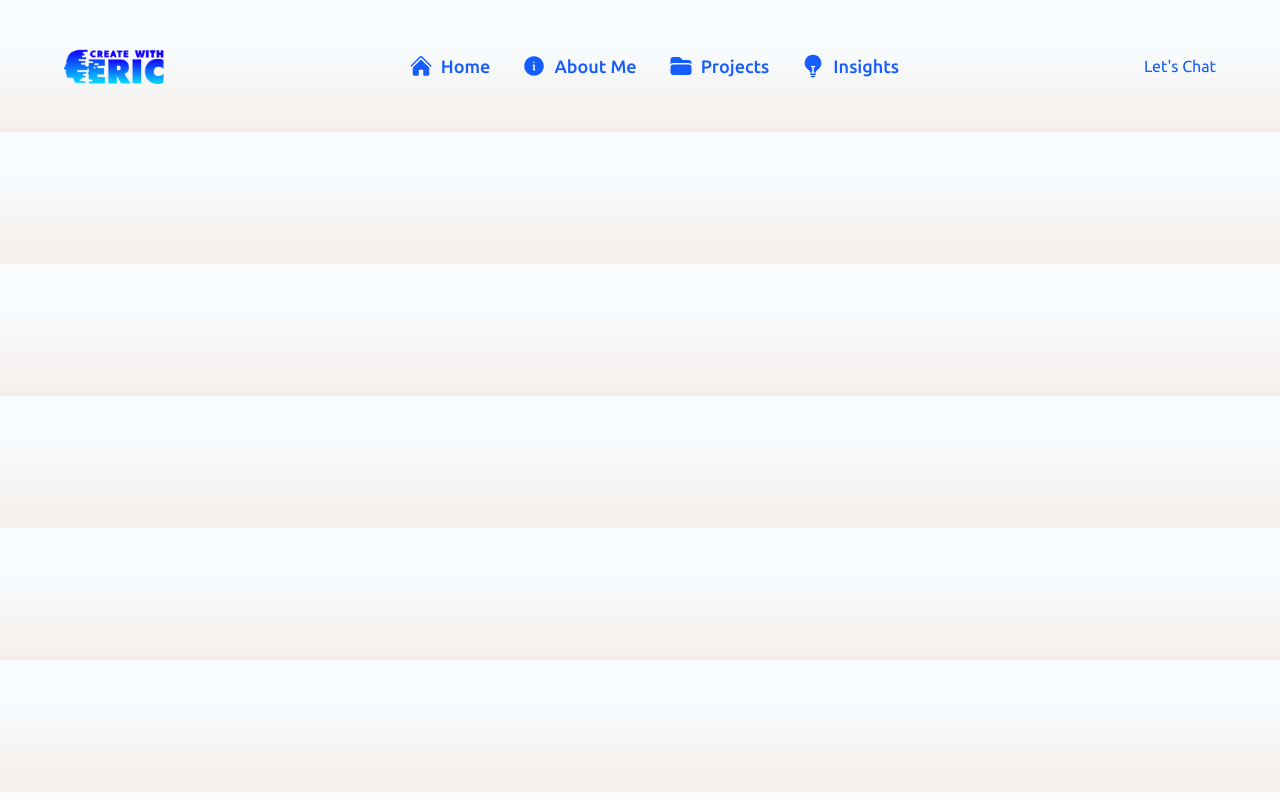
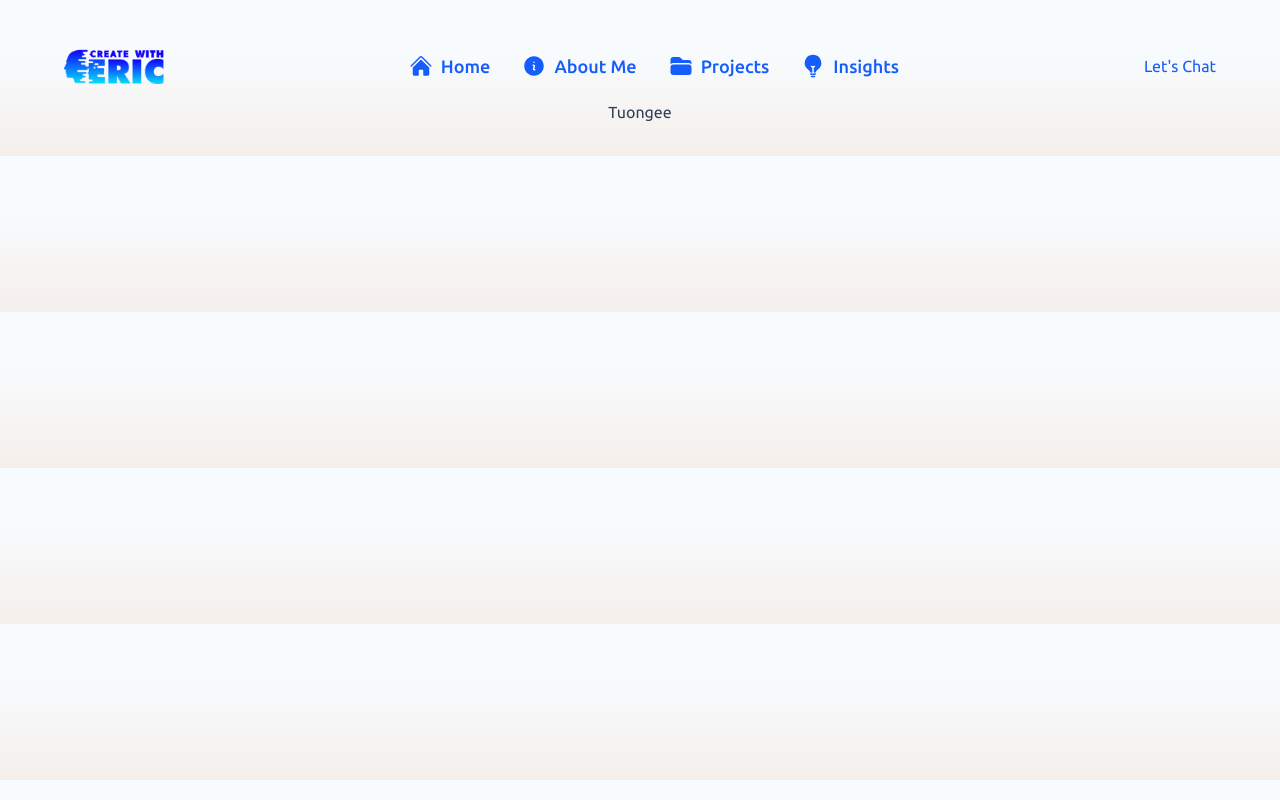
Before and after one commit to EricWanjohiMuturi/mysite, a React (Vite) app in the folder client/frontend/: page /contact in a window 1280 px wide. Built offline with nearby package versions, Linux system fonts and the light colour scheme.

Commit message:
Added the contact me view and created a route

```diff
--- a/client/frontend/src/App.tsx
+++ b/client/frontend/src/App.tsx
@@ -5,6 +5,7 @@ import Home from './Components/Views/Home'
 import About from './Components/Views/About'
 import Projects from './Components/Views/Projects'
 import Insights from './Components/Views/Insights'
+import Contactme from './Components/Views/Contactme'
 
 
 function App() {
@@ -19,6 +20,7 @@ function App() {
         <Route path='/about/' element={<About />} />
         <Route path='/projects/' element={<Projects />} />
         <Route path='/insights/' element={<Insights />} />
+        <Route path='/contact/' element={<Contactme />} />
       </Routes>
     </Router>
     </>
--- /dev/null
+++ b/client/frontend/src/Components/Views/Contactme.tsx
@@ -0,0 +1,11 @@
+//import React from 'react'
+
+const Contactme = () => {
+  return (
+    <>
+      <h1>Tuongee</h1>
+    </>
+  )
+}
+
+export default Contactme
--- a/client/frontend/src/Components/Views/LetsTalk.jsx
+++ /dev/null
@@ -1,11 +0,0 @@
-import React from 'react'
-
-const LetsTalk = () => {
-  return (
-    <>
-      Let us talk
-    </>
-  )
-}
-
-export default LetsTalk
```
